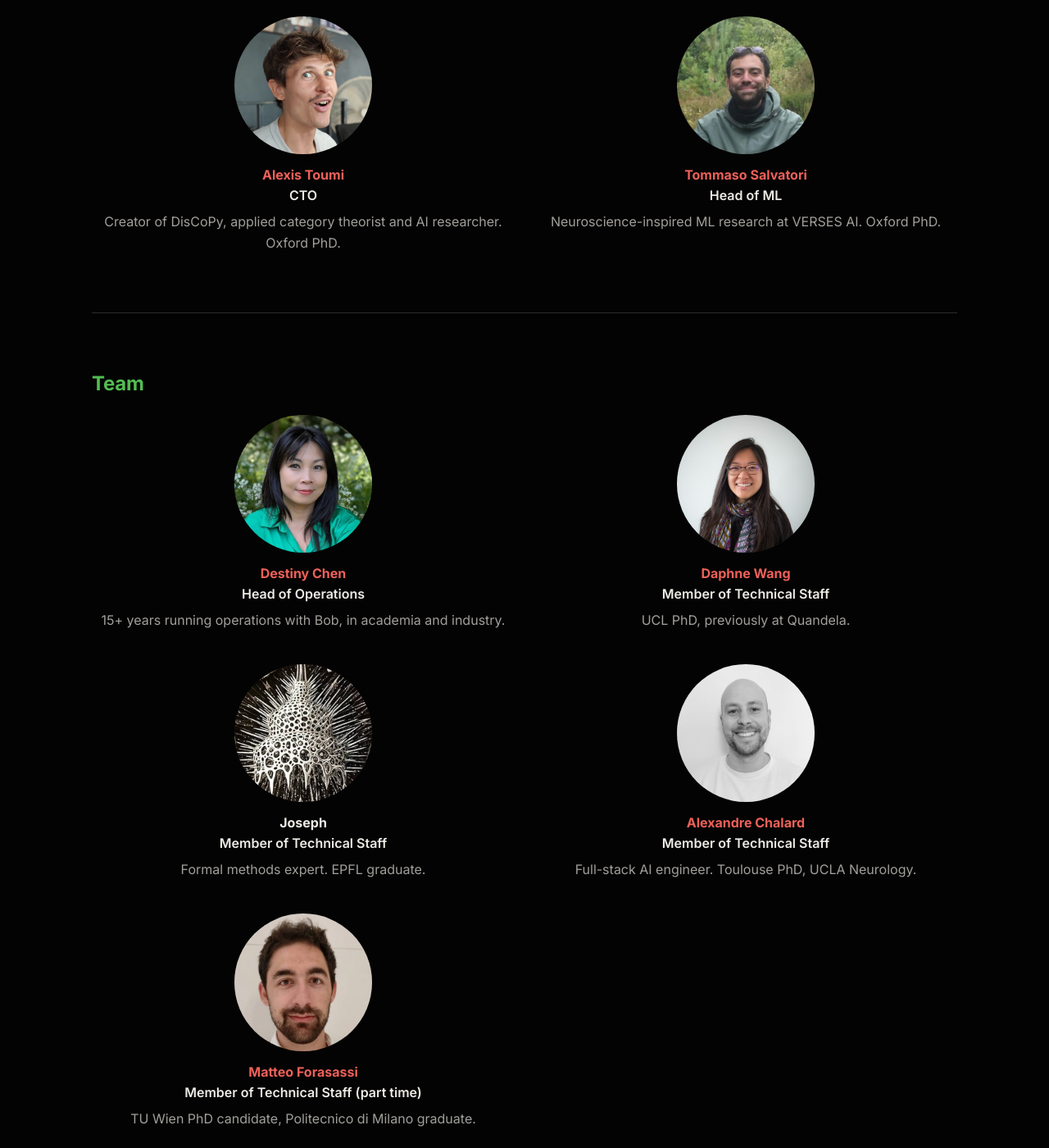
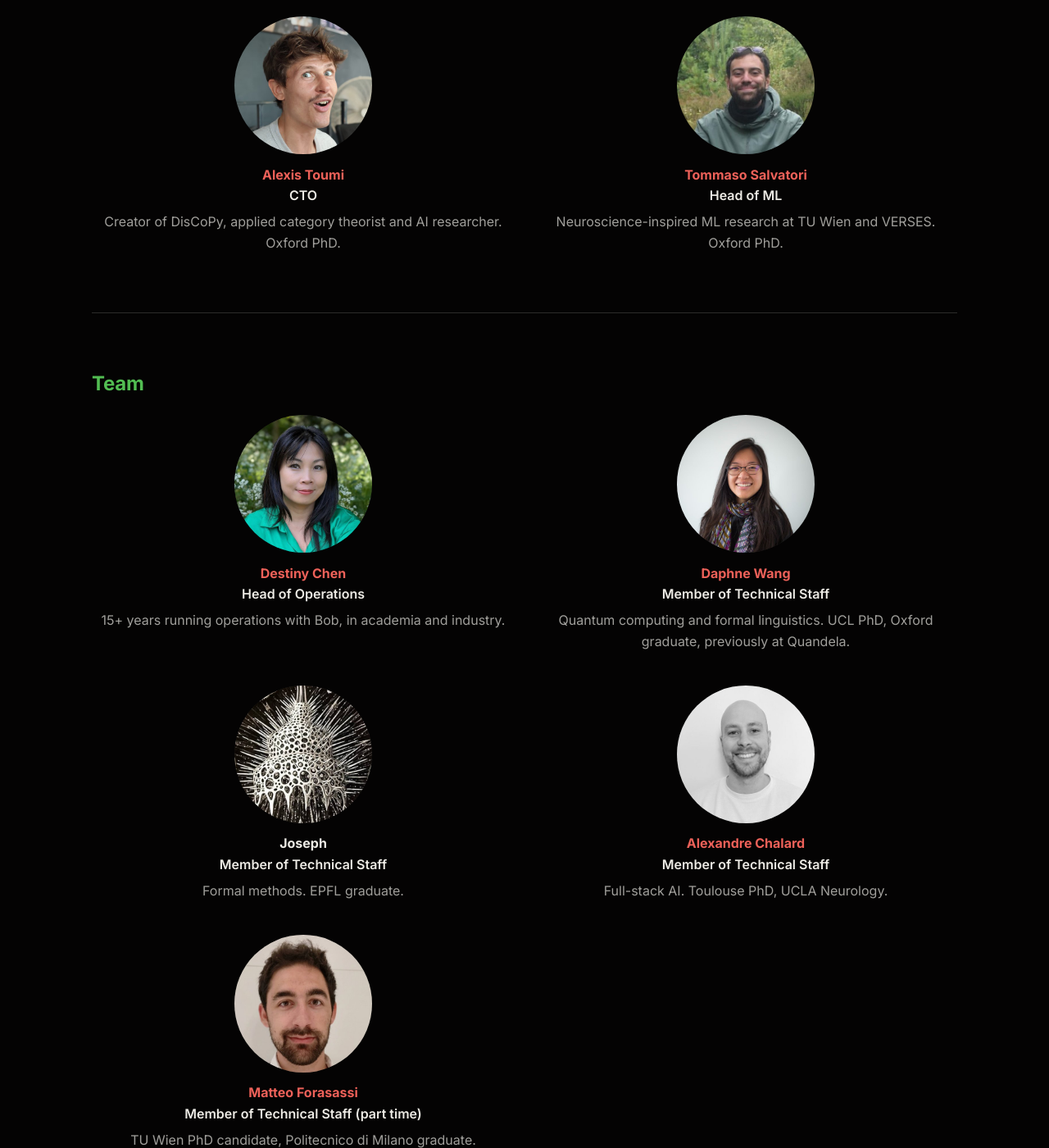
Before and after one commit to relational-intelligence/relational-intelligence.github.io, a Jekyll site: the page built from people.md, in a window 1280 px wide and 1400 px high, scrolled down 679 px. Shown: the whole window at 82% size. Built offline with Jekyll 4.4.1, drawn with Linux system fonts in a browser that asks for light colours; some of the changed text lies outside the part shown.

Commit message:
Update five bios on People
Co-Authored-By: Claude Opus 5.5 <noreply@anthropic.com>
Claude-Session: https://claude.ai/code/session_01MEJxy4DVdtbcCVtav21RUV

```diff
--- a/people.md
+++ b/people.md
@@ -14,9 +14,9 @@ At Oxford's [Quantum Group](https://www.cs.ox.ac.uk/activities/quantum/) we pion
 ## Directors
 
 - ![Bob Coecke](/pictures/bob.jpg) **[Bob Coecke](https://en.wikipedia.org/wiki/Bob_Coecke)** *CEO* Pioneer of CQM, ZX, DisCoCat and QNLP. 20 years at Oxford, former Chief Scientist at Quantinuum.
-- ![Giovanni de Felice](/pictures/giovanni.jpg) **[Giovanni de Felice](https://scholar.google.com/citations?user=-_bkN1gAAAAJ&hl=en)** *CSO* Co-creator of DisCoPy, quantum photonics specialist. Oxford PhD.
+- ![Giovanni de Felice](/pictures/giovanni.jpg) **[Giovanni de Felice](https://scholar.google.com/citations?user=-_bkN1gAAAAJ&hl=en)** *CSO* Quantum photonics expert previously at Quantinuum, co-creator of DisCoPy. Oxford PhD.
 - ![Alexis Toumi](/pictures/alexis.jpg) **[Alexis Toumi](http://alexis.toumi.xyz/)** *CTO* Creator of DisCoPy, applied category theorist and AI researcher. Oxford PhD.
-- ![Tommaso Salvatori](/pictures/tommaso.jpg) **[Tommaso Salvatori](https://scholar.google.com/citations?user=fG9vZC4AAAAJ)** *Head of ML* Neuroscience-inspired ML research at VERSES AI. Oxford PhD.
+- ![Tommaso Salvatori](/pictures/tommaso.jpg) **[Tommaso Salvatori](https://scholar.google.com/citations?user=fG9vZC4AAAAJ)** *Head of ML* Neuroscience-inspired ML research at TU Wien and VERSES. Oxford PhD.
 {: .cols-2 .halves .people}
 
 ---
@@ -24,9 +24,9 @@ At Oxford's [Quantum Group](https://www.cs.ox.ac.uk/activities/quantum/) we pion
 ## Team
 
 - ![Destiny Chen](/pictures/destiny.jpg) **[Destiny Chen](https://www.linkedin.com/in/destiny-chen-manager)** *Head of Operations* 15+ years running operations with Bob, in academia and industry.
-- ![Daphne Wang](/pictures/daphne.jpg) **[Daphne Wang](https://wangdaphne.github.io/)** *Member of Technical Staff* UCL PhD, previously at Quandela.
-- ![A radiolarian drawn by Ernst Haeckel, standing in for Joseph](/pictures/joseph.jpg) **Joseph** *Member of Technical Staff* Formal methods expert. EPFL graduate.
-- ![Alexandre Chalard](/pictures/alexandre.jpg) **[Alexandre Chalard](https://scholar.google.com/citations?user=BMSS-tcAAAAJ)** *Member of Technical Staff* Full-stack AI engineer. Toulouse PhD, UCLA Neurology.
+- ![Daphne Wang](/pictures/daphne.jpg) **[Daphne Wang](https://wangdaphne.github.io/)** *Member of Technical Staff* Quantum computing and formal linguistics. UCL PhD, Oxford graduate, previously at Quandela.
+- ![A radiolarian drawn by Ernst Haeckel, standing in for Joseph](/pictures/joseph.jpg) **Joseph** *Member of Technical Staff* Formal methods. EPFL graduate.
+- ![Alexandre Chalard](/pictures/alexandre.jpg) **[Alexandre Chalard](https://scholar.google.com/citations?user=BMSS-tcAAAAJ)** *Member of Technical Staff* Full-stack AI. Toulouse PhD, UCLA Neurology.
 - ![Matteo Forasassi](/pictures/matteo.jpg) **[Matteo Forasassi](https://scholar.google.com/citations?user=md96RmMAAAAJ)** *Member of Technical Staff (part time)* TU Wien PhD candidate, Politecnico di Milano graduate.
 {: .cols-2 .halves .people}
 
```
